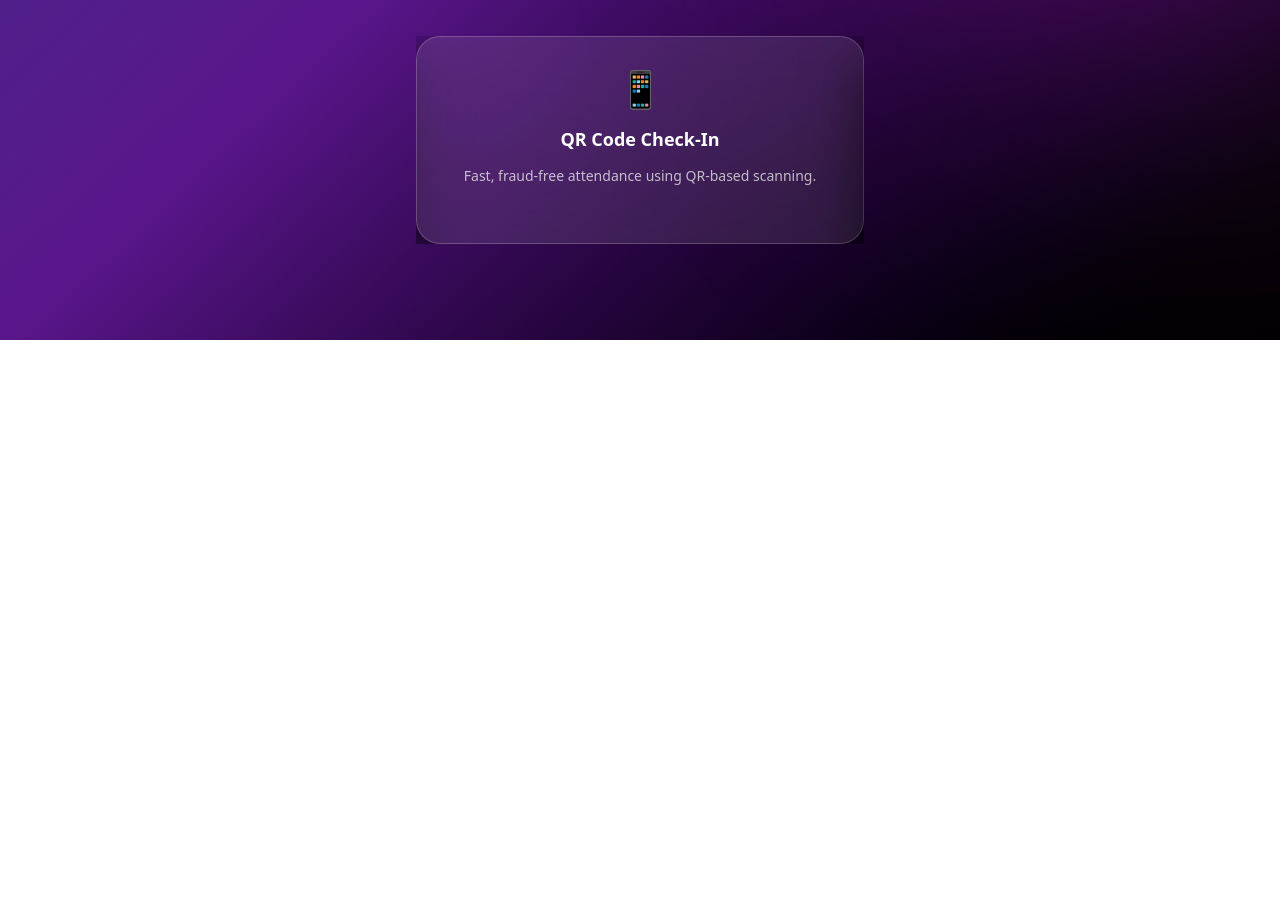
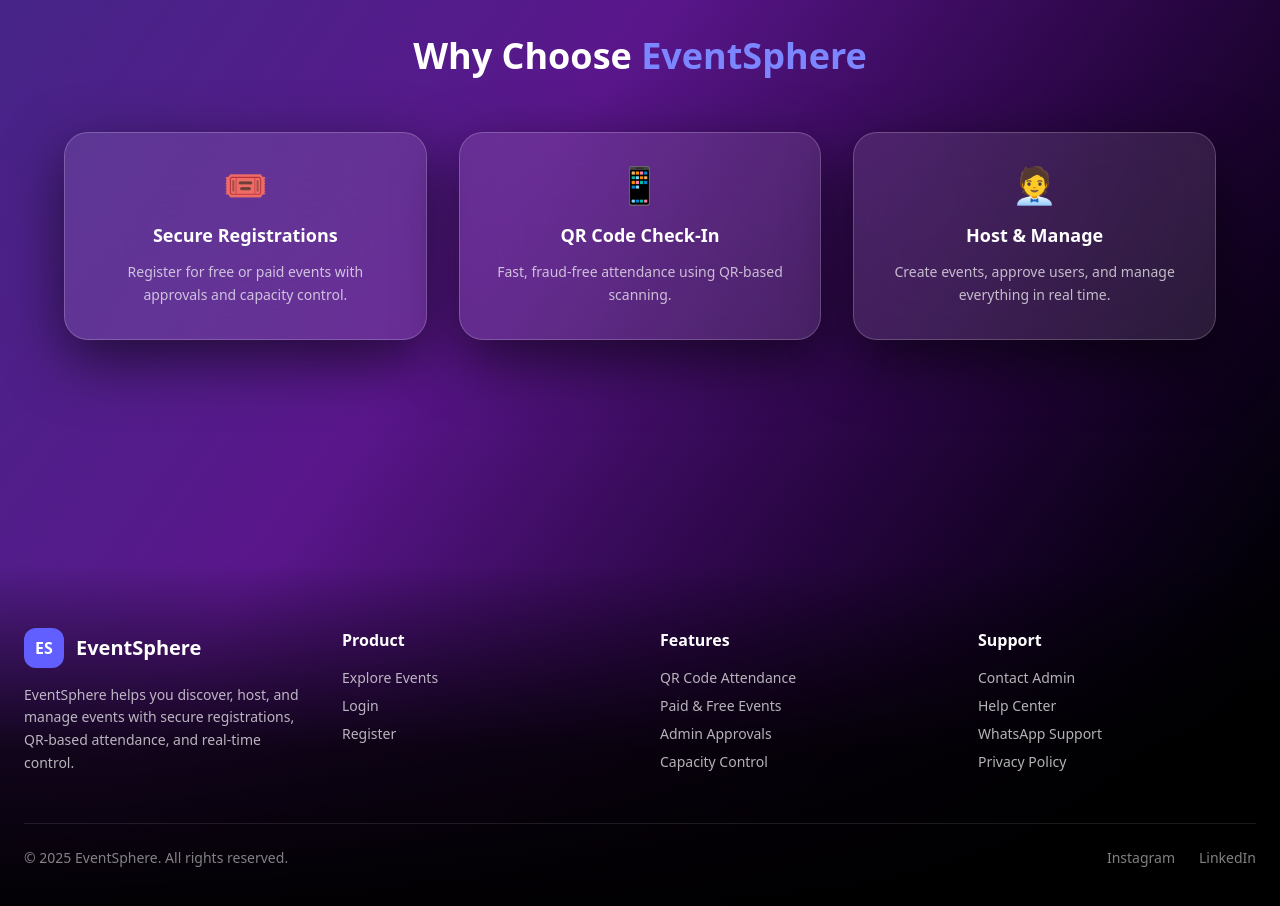
Before and after one commit to alanmathew190/EventManagementSystem, a React (Vite) app in the folder frontend/: page / in a window 1280 px wide. Shown: the part 860-1766 px from the top of the page. Before the commit the page ends 1200 px from the top, so only its background shows below. Built offline with nearby package versions, Linux system fonts and the light colour scheme; no server answers.

Commit message:
footer added

```diff
--- /dev/null
+++ b/frontend/src/components/Footer.jsx
@@ -0,0 +1,123 @@
+import { Link } from "react-router-dom";
+
+export default function Footer() {
+  return (
+    <footer className="relative mt-32">
+      <div className="absolute inset-0 bg-gradient-to-t from-black via-black/80 to-transparent" />
+
+      <div className="relative px-6 py-16 max-w-7xl mx-auto text-white">
+        <div className="grid grid-cols-1 md:grid-cols-4 gap-10 border-b border-white/10 pb-12">
+          {/* Brand */}
+          <div>
+            <div className="flex items-center gap-3 mb-4">
+              <div className="w-10 h-10 rounded-xl bg-indigo-500 flex items-center justify-center font-extrabold">
+                ES
+              </div>
+              <h2 className="text-xl font-bold">EventSphere</h2>
+            </div>
+            <p className="text-white/70 text-sm leading-relaxed">
+              EventSphere helps you discover, host, and manage events with
+              secure registrations, QR-based attendance, and real-time control.
+            </p>
+          </div>
+
+          {/* Product */}
+          <div>
+            <h3 className="font-semibold mb-4">Product</h3>
+            <ul className="space-y-2 text-white/70 text-sm">
+              <li>
+                <Link to="/events" className="hover:text-white">
+                  Explore Events
+                </Link>
+              </li>
+              <li>
+                <Link to="/login" className="hover:text-white">
+                  Login
+                </Link>
+              </li>
+              <li>
+                <Link to="/register" className="hover:text-white">
+                  Register
+                </Link>
+              </li>
+            </ul>
+          </div>
+
+          {/* Features */}
+          <div>
+            <h3 className="font-semibold mb-4">Features</h3>
+            <ul className="space-y-2 text-white/70 text-sm">
+              <li>QR Code Attendance</li>
+              <li>Paid & Free Events</li>
+              <li>Admin Approvals</li>
+              <li>Capacity Control</li>
+            </ul>
+          </div>
+
+          {/* Support / Contact */}
+          <div>
+            <h3 className="font-semibold mb-4">Support</h3>
+            <ul className="space-y-2 text-white/70 text-sm">
+              <li>
+                <a
+                  href="mailto:eventsphereconnect@gmail.com"
+                  className="hover:text-white"
+                >
+                  Contact Admin
+                </a>
+              </li>
+              <li>
+                <a
+                  href="mailto:eventsphereconnect@gmail.com?subject=EventSphere Support"
+                  className="hover:text-white"
+                >
+                  Help Center
+                </a>
+              </li>
+              <li>
+                <a
+                  href="https://wa.me/919446631601"
+                  target="_blank"
+                  rel="noopener noreferrer"
+                  className="hover:text-white"
+                >
+                  WhatsApp Support
+                </a>
+              </li>
+              <li>
+                <Link to="/privacy" className="hover:text-white">
+                  Privacy Policy
+                </Link>
+              </li>
+            </ul>
+          </div>
+        </div>
+
+        {/* Bottom */}
+        <div className="flex flex-col sm:flex-row justify-between items-center pt-6 gap-4 text-sm text-white/50">
+          <p>© {new Date().getFullYear()} EventSphere. All rights reserved.</p>
+
+          <div className="flex gap-6">
+
+            <a
+              href="https://instagram.com/alan.j.mathew"
+              target="_blank"
+              rel="noopener noreferrer"
+              className="hover:text-white"
+            >
+              Instagram
+            </a>
+            <a
+              href="https://linkedin.com/in/alan-j-mathew"
+              target="_blank"
+              rel="noopener noreferrer"
+              className="hover:text-white"
+            >
+              LinkedIn
+            </a>
+          </div>
+        </div>
+      </div>
+    </footer>
+  );
+}
--- a/frontend/src/components/GlassLayout.jsx
+++ b/frontend/src/components/GlassLayout.jsx
@@ -1,14 +1,17 @@
+import Footer from "./Footer";
+
 // components/GlassLayout.jsx
 export default function GlassLayout({ children }) {
   return (
     <div className="relative min-h-screen overflow-x-hidden bg-gradient-to-br from-indigo-900 via-purple-900 to-black">
       {/* BACKGROUND GLOW */}
       <div className="absolute inset-0 pointer-events-none">
-        <div className="absolute -top-40 -left-40 w-[500px] h-[500px] bg-indigo-500/40 rounded-full blur-[160px]" />
-        <div className="absolute top-1/3 -right-40 w-[500px] h-[500px] bg-fuchsia-500/40 rounded-full blur-[160px]" />
+        <div className="absolute -top-40 -left-40 w-[500px] bg-indigo-500/40 rounded-full blur-[160px]" />
+        <div className="absolute top-1/3 -right-40 w-[500px] bg-fuchsia-500/40 rounded-full blur-[160px]" />
       </div>
 
       <div className="relative">{children}</div>
+
     </div>
   );
 }
--- a/frontend/src/events/EventList.jsx
+++ b/frontend/src/events/EventList.jsx
@@ -3,6 +3,7 @@ import { Link } from "react-router-dom";
 import api from "../api/axios";
 import Spinner from "../components/Spinner";
 import EmptyState from "../components/EmptyState";
+import Footer from "../components/Footer";
 
 export default function EventList() {
   const [events, setEvents] = useState([]);
@@ -37,7 +38,7 @@ export default function EventList() {
   if (loading) return <Spinner size="lg" />;
 
   return (
-    <div className="relative min-h-screen bg-gradient-to-br from-indigo-900 via-purple-900 to-black px-6 pt-20 pb-16">
+    <div className="relative min-h-screen bg-gradient-to-br from-indigo-900 via-purple-900 to-black pt-20 ">
       {/* NAV SHIELD */}
       <div className="absolute top-0 left-0 w-full h-36 bg-gradient-to-b from-black via-black/90 to-transparent pointer-events-none" />
 
@@ -145,8 +146,11 @@ export default function EventList() {
               </div>
             </Link>
           ))}
+
         </div>
       </div>
+     <Footer/>
     </div>
+
   );
 }
--- a/frontend/src/pages/Home.jsx
+++ b/frontend/src/pages/Home.jsx
@@ -2,6 +2,7 @@ import { Link } from "react-router-dom";
 import { useContext, useEffect, useState } from "react";
 import { AuthContext } from "../context/AuthContext";
 import GlassLayout from "../components/GlassLayout";
+import Footer from "../components/Footer";
 
 const POSTERS = [
   "https://images.unsplash.com/photo-1540575467063-178a50c2df87", // crowd event
@@ -136,35 +137,38 @@ export default function Home() {
         </div>
       </section>
 
-      {/* ================= FEATURE CAROUSEL ================= */}
+      {/* ================= FEATURES ================= */}
       <section className="py-24 px-4 sm:px-6">
-        <div className="max-w-md mx-auto overflow-hidden">
+        <div className="max-w-6xl mx-auto">
+          <h2 className="text-center text-3xl sm:text-4xl font-extrabold text-white mb-14">
+            Why Choose <span className="text-indigo-400">EventSphere</span>
+          </h2>
+
+          <div className="grid grid-cols-1 sm:grid-cols-2 lg:grid-cols-3 gap-8">
+            {FEATURES.map((f, i) => (
               <div
-            className="flex transition-transform duration-700 ease-in-out"
-            style={{ transform: `translateX(-${index * 100}%)` }}
-          >
-            {FEATURES.map((f, i) => (
-              <div key={i} className="min-w-full flex justify-center">
-                <div
+                key={i}
                 className="p-8 rounded-3xl text-center
                      bg-white/10 backdrop-blur-2xl
                      border border-white/20
                      shadow-[0_20px_60px_rgba(0,0,0,0.6)]
-                             w-full"
+                     hover:scale-[1.02] transition"
               >
                 <div className="text-4xl mb-4">{f.icon}</div>
+
                 <h3 className="text-lg font-semibold text-white mb-3">
                   {f.title}
                 </h3>
+
                 <p className="text-white/70 text-sm leading-relaxed">
                   {f.desc}
                 </p>
-                </div>
               </div>
             ))}
           </div>
         </div>
       </section>
+      <Footer/>
     </GlassLayout>
   );
 }
```
Lines whose indentation alone changed are shown as unchanged.
